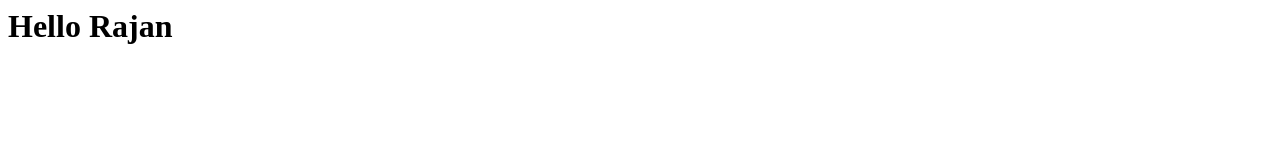
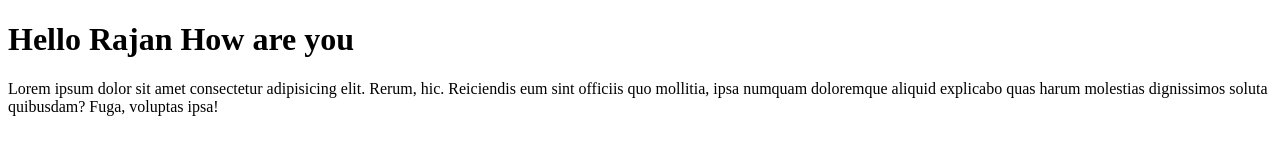
Before and after one commit to Rajanicoder/Rajanicoder.github.io, a plain HTML site: page index.html in a window 1280 px wide. Drawn offline with Linux system fonts and the light colour scheme.

Commit message:
first website

```diff
--- a/index.html
+++ b/index.html
@@ -1 +1,13 @@
-<h1>Hello Rajan </h1>
+<!DOCTYPE html>
+<html lang="en">
+<head>
+    <meta charset="UTF-8">
+    <meta http-equiv="X-UA-Compatible" content="IE=edge">
+    <meta name="viewport" content="width=device-width, initial-scale=1.0">
+    <title>Document</title>
+</head>
+<body>
+<h1>Hello Rajan How are you</h1>
+<p>Lorem ipsum dolor sit amet consectetur adipisicing elit. Rerum, hic. Reiciendis eum sint officiis quo mollitia, ipsa numquam doloremque aliquid explicabo quas harum molestias dignissimos soluta quibusdam? Fuga, voluptas ipsa!</p>
+</body>
+</html>
```
